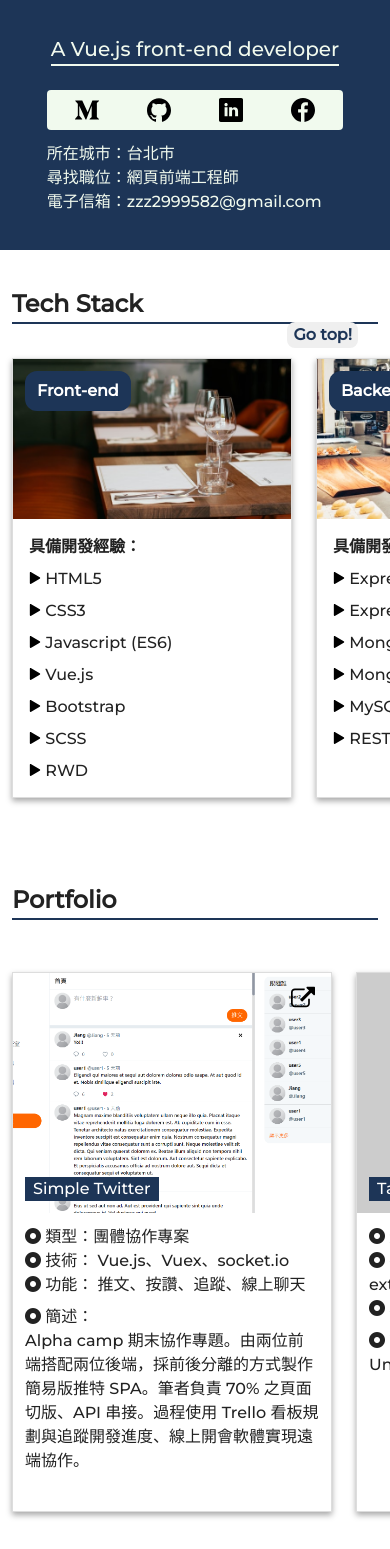
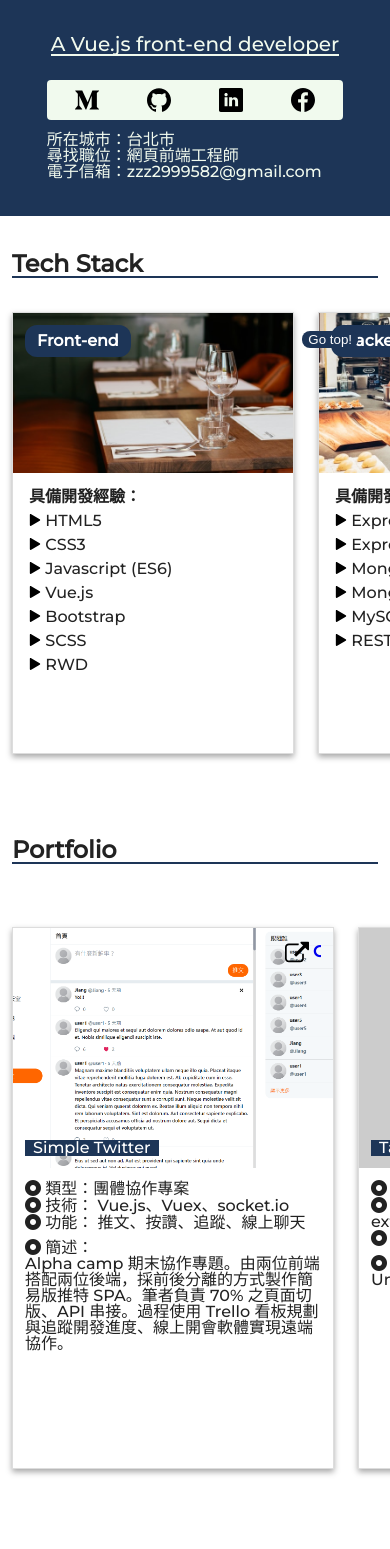
Before and after one commit to ClementPan/ClementPan, a Vue app: page / in a window 390 px wide. Shown: the part 448-1997 px from the top of the page. Built offline with nearby package versions, Linux system fonts and the light colour scheme; a web font is replaced by a local one.

Commit message:
fix: replace click event with touchend event to optimize mobile use

```diff
--- a/src/assets/css/application.css
+++ b/src/assets/css/application.css
@@ -8,7 +8,7 @@
 }
 
 
-* {
+html {
   font-size: 16px;
   font-weight: normal;
   font-family: 'Taipei Sans TC','Montserrat', 'Noto Serif TC', sans-serif;
@@ -16,6 +16,7 @@
   color: #222;
   outline: none;
   box-sizing: border-box;
+  -webkit-overflow-scrolling: touch
 }
 
 :root {
--- a/src/components/Portfolio.vue
+++ b/src/components/Portfolio.vue
@@ -101,6 +101,7 @@ export default {
         left: scrollX,
         behavior: "smooth",
       });
+      console.log("Scroll!!!!!!!!");
     },
   },
 };
--- a/src/components/TechStack.vue
+++ b/src/components/TechStack.vue
@@ -110,6 +110,7 @@ export default {
         left: scrollX,
         behavior: "smooth",
       });
+      console.log("Scroll!!!!!!!!");
     },
   },
 };
--- a/src/components/UpButton.vue
+++ b/src/components/UpButton.vue
@@ -20,10 +20,11 @@ export default {
   border: none;
   border-radius: 8px;
   z-index: 999;
+  background-color: var(--the-blue);
 }
 
 p {
-  color: var(--the-blue);
-  font-weight: 700;
+  color: var(--pure-white);
+  font-weight: 500;
 }
 </style>
--- a/src/components/subComponents/PortfolioCard.vue
+++ b/src/components/subComponents/PortfolioCard.vue
@@ -6,7 +6,8 @@
     :class="{ showCard }"
     @click="clickHandler"
   > -->
-  <div :id="cardId" :ref="cardId" class="card" @click="clickHandler">
+  <!-- <div :id="cardId" :ref="cardId" class="card" @click="clickHandler"> -->
+  <div :id="cardId" :ref="cardId" class="card" @touchend="clickHandler">
     <div class="image">
       <img :src="cardData.img | emptyImageFilter" alt="" />
       <img :src="cardData.gif | emptyImageFilter" alt="" />
--- a/src/components/subComponents/TeckCard.vue
+++ b/src/components/subComponents/TeckCard.vue
@@ -1,5 +1,6 @@
 <template>
-  <div :id="cardId" :ref="cardId" class="card" @click="clickHandler">
+  <!-- <div :id="cardId" :ref="cardId" class="card" @click="clickHandler"> -->
+  <div :id="cardId" :ref="cardId" class="card" @touchend="clickHandler">
     <div class="image">
       <h1>{{ cardData.title }}</h1>
       <img :src="cardData.img" alt="" />
```
